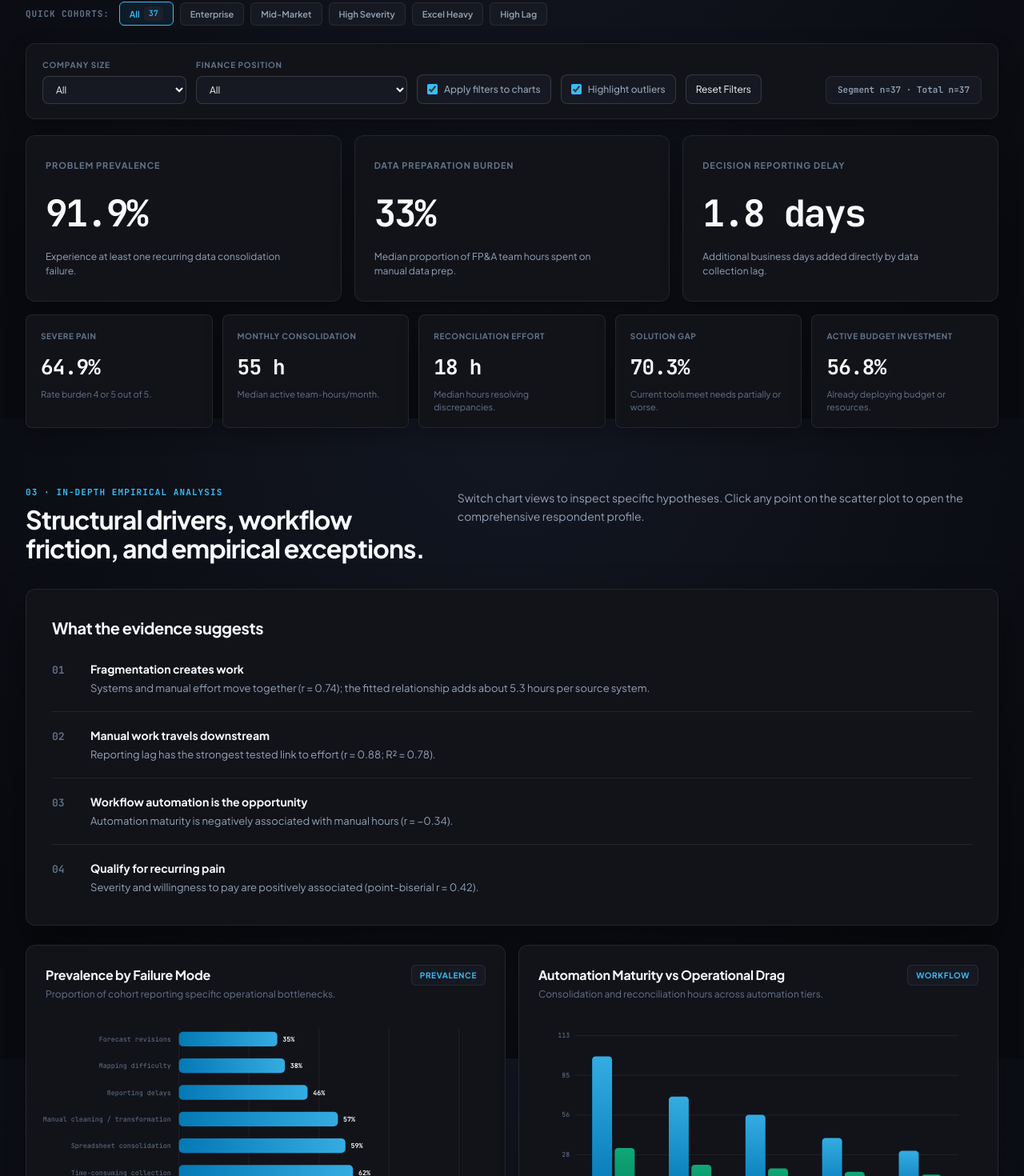
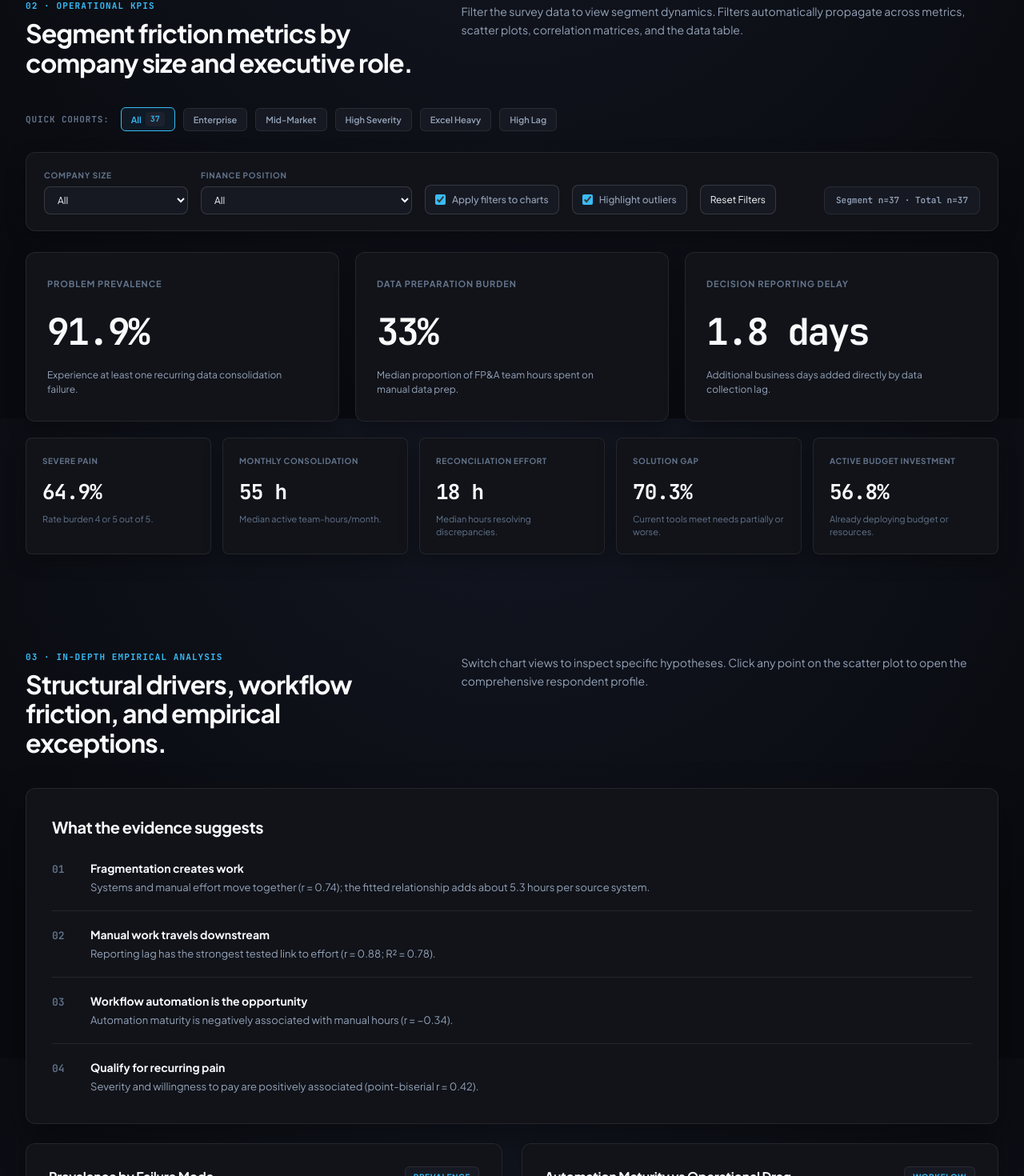
Before and after one commit to varunpatil5050/fpna-validation-dashboard, a React (Vite) app: page / in a window 1280 px wide. Shown: the part 1077-2547 px from the top of the page at 80% size. Built offline with nearby package versions, Linux system fonts and the light colour scheme.

Commit message:
Add generous breathable spacing across sections, cards, and grids

```diff
--- a/src/styles.css
+++ b/src/styles.css
@@ -257,7 +257,8 @@ button, select, input { font: inherit; }
 
 /* ─── HERO SECTION (CLEAN EDITORIAL TECH) ─── */
 .hero {
-  margin-top: 24px;
+  margin-top: 32px;
+  margin-bottom: 24px;
   border-radius: var(--radius2);
   padding: 56px 48px;
   display: grid;
@@ -339,15 +340,16 @@ button, select, input { font: inherit; }
 
 /* ─── SECTIONS ─── */
 .section {
-  padding-top: 72px;
-  scroll-margin-top: 70px;
+  padding-top: 104px;
+  padding-bottom: 16px;
+  scroll-margin-top: 80px;
 }
 .section-head {
   display: grid;
   grid-template-columns: 0.85fr 1.15fr;
-  gap: 40px;
+  gap: 48px;
   align-items: start;
-  margin-bottom: 32px;
+  margin-bottom: 38px;
 }
 .sec-num {
   font-size: 11px;
@@ -377,7 +379,7 @@ button, select, input { font: inherit; }
   border: 1px solid var(--border);
   border-left: 3px solid var(--accent);
   border-radius: var(--radius);
-  padding: 28px 36px;
+  padding: 32px 38px;
   display: block;
   background: var(--surface);
   position: relative;
@@ -424,10 +426,10 @@ button, select, input { font: inherit; }
 .presets-bar {
   display: flex;
   align-items: center;
-  gap: 8px;
+  gap: 10px;
   overflow-x: auto;
   padding-bottom: 10px;
-  margin-bottom: 12px;
+  margin-bottom: 16px;
   scrollbar-width: none;
 }
 .presets-bar::-webkit-scrollbar { display: none; }
@@ -476,11 +478,11 @@ button, select, input { font: inherit; }
 /* ─── CONTROLS PANEL ─── */
 .controls {
   display: flex;
-  gap: 12px;
+  gap: 16px;
   align-items: flex-end;
   flex-wrap: wrap;
-  margin-bottom: 20px;
-  padding: 18px 20px;
+  margin-bottom: 26px;
+  padding: 20px 22px;
   background: var(--surface);
   border: 1px solid var(--border);
   border-radius: var(--radius);
@@ -557,13 +559,13 @@ button, select, input { font: inherit; }
 .primary-kpis {
   display: grid;
   grid-template-columns: repeat(3, 1fr);
-  gap: 16px;
-  margin-bottom: 16px;
+  gap: 20px;
+  margin-bottom: 20px;
 }
 .primary-card {
   border-radius: var(--radius);
-  padding: 28px 24px;
-  min-height: 180px;
+  padding: 30px 26px;
+  min-height: 185px;
   position: relative;
   border: 1px solid var(--border);
   transition: border-color 0.2s ease, transform 0.2s ease;
@@ -602,14 +604,14 @@ button, select, input { font: inherit; }
 .secondary-kpis {
   display: grid;
   grid-template-columns: repeat(5, 1fr);
-  gap: 12px;
+  gap: 14px;
 }
 .metric {
   background: var(--surface);
   border: 1px solid var(--border);
   border-radius: var(--radius-sm);
-  padding: 18px;
-  min-height: 130px;
+  padding: 20px;
+  min-height: 135px;
   transition: border-color 0.2s ease, transform 0.2s ease;
   cursor: default;
   position: relative;
@@ -645,14 +647,14 @@ button, select, input { font: inherit; }
 .grid2 {
   display: grid;
   grid-template-columns: 1fr 1fr;
-  gap: 16px;
-  margin-top: 16px;
+  gap: 24px;
+  margin-top: 24px;
 }
 .card {
   background: var(--surface);
   border: 1px solid var(--border);
   border-radius: var(--radius);
-  padding: 24px;
+  padding: 28px;
   min-width: 0;
   position: relative;
   box-shadow: var(--shadow2);
@@ -668,7 +670,7 @@ button, select, input { font: inherit; }
   justify-content: space-between;
   gap: 16px;
   align-items: flex-start;
-  margin-bottom: 16px;
+  margin-bottom: 20px;
 }
 .card h3 {
   font-size: 16px;
@@ -796,13 +798,13 @@ button, select, input { font: inherit; }
 .hyp-rows {
   display: flex;
   flex-direction: column;
-  gap: 10px;
+  gap: 14px;
 }
 .hyp-row-card {
   background: var(--surface);
   border: 1px solid var(--border);
-  border-radius: var(--radius-sm);
-  padding: 18px 24px;
+  border-radius: var(--radius);
+  padding: 22px 28px;
   display: flex;
   align-items: center;
   justify-content: space-between;
@@ -1144,11 +1146,11 @@ button, select, input { font: inherit; }
 .proposition {
   display: grid;
   grid-template-columns: 0.95fr 1.05fr;
-  gap: 36px;
+  gap: 44px;
   background: var(--surface);
   border: 1px solid var(--border);
   border-radius: var(--radius2);
-  padding: 40px;
+  padding: 44px;
   box-shadow: var(--shadow);
 }
 .proposition h3 {
@@ -1543,7 +1545,7 @@ button, select, input { font: inherit; }
 .opportunity-section {
   display: flex;
   flex-direction: column;
-  gap: 24px;
+  gap: 30px;
 }
 
 /* Simulation Toolbar & Scenario Presets */
@@ -1750,7 +1752,7 @@ button, select, input { font: inherit; }
 .opportunity-grid {
   display: grid;
   grid-template-columns: 1fr 1fr;
-  gap: 16px;
+  gap: 24px;
 }
 .assumptions-card {
   display: flex;
@@ -1759,7 +1761,7 @@ button, select, input { font: inherit; }
 .sliders-list {
   display: flex;
   flex-direction: column;
-  gap: 22px;
+  gap: 26px;
   margin-top: 6px;
 }
 .slider-block {
@@ -1988,7 +1990,7 @@ button, select, input { font: inherit; }
 .product-thesis-section {
   display: flex;
   flex-direction: column;
-  gap: 24px;
+  gap: 32px;
 }
 
 /* Proposition Architecture Hero Banner */
@@ -1996,10 +1998,10 @@ button, select, input { font: inherit; }
   background: var(--surface);
   border: 1px solid var(--border);
   border-radius: var(--radius2);
-  padding: 38px 40px;
+  padding: 44px;
   display: grid;
   grid-template-columns: 1.15fr 0.85fr;
-  gap: 40px;
+  gap: 44px;
   align-items: center;
   box-shadow: var(--shadow);
   position: relative;
```
